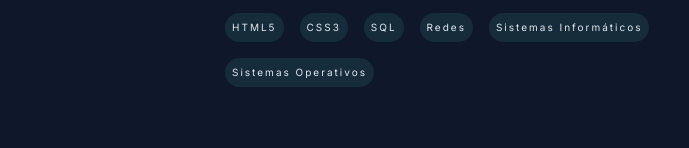
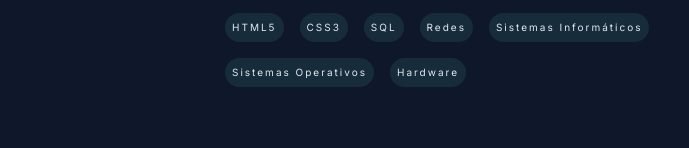
Before and after one commit to JJandula/Proyecto-Componentes, a website built with Vite: page components/index.html in a window 1280 px wide. Shown: the part 2270-2418 px from the top of the page, without its empty margins (569-1258 px from the left). Built offline with nearby package versions, Linux system fonts and the light colour scheme.

Commit message:
style: hover time

```diff
--- a/components/src/components/Experience/Experience.css
+++ b/components/src/components/Experience/Experience.css
@@ -8,7 +8,7 @@
   margin-bottom: 3rem;
   padding: 10px;
   border-radius: 10px;
-  transition: all 0.7s ease-in-out;
+  transition: all 0.3s ease-in-out;
 }
 
 .experienceDiv:hover {
--- a/components/src/components/Studies/Studies.js
+++ b/components/src/components/Studies/Studies.js
@@ -75,6 +75,7 @@ const Studies = generalDiv.innerHTML += `
             <li>${data.skills[11]}</li>
             <li>${data.skills[12]}</li>
             <li>${data.skills[16]}</li>
+            <li>${data.skills[21]}</li>
         </ul>
     </div>
 
--- a/components/src/data/Data.js
+++ b/components/src/data/Data.js
@@ -71,7 +71,8 @@ const data = {
       "XML",
       "JSON",
       "Angular",
-      "WooCommerce"
+      "WooCommerce",
+      "Hardware"
     ],
     projects: [
       {
```
